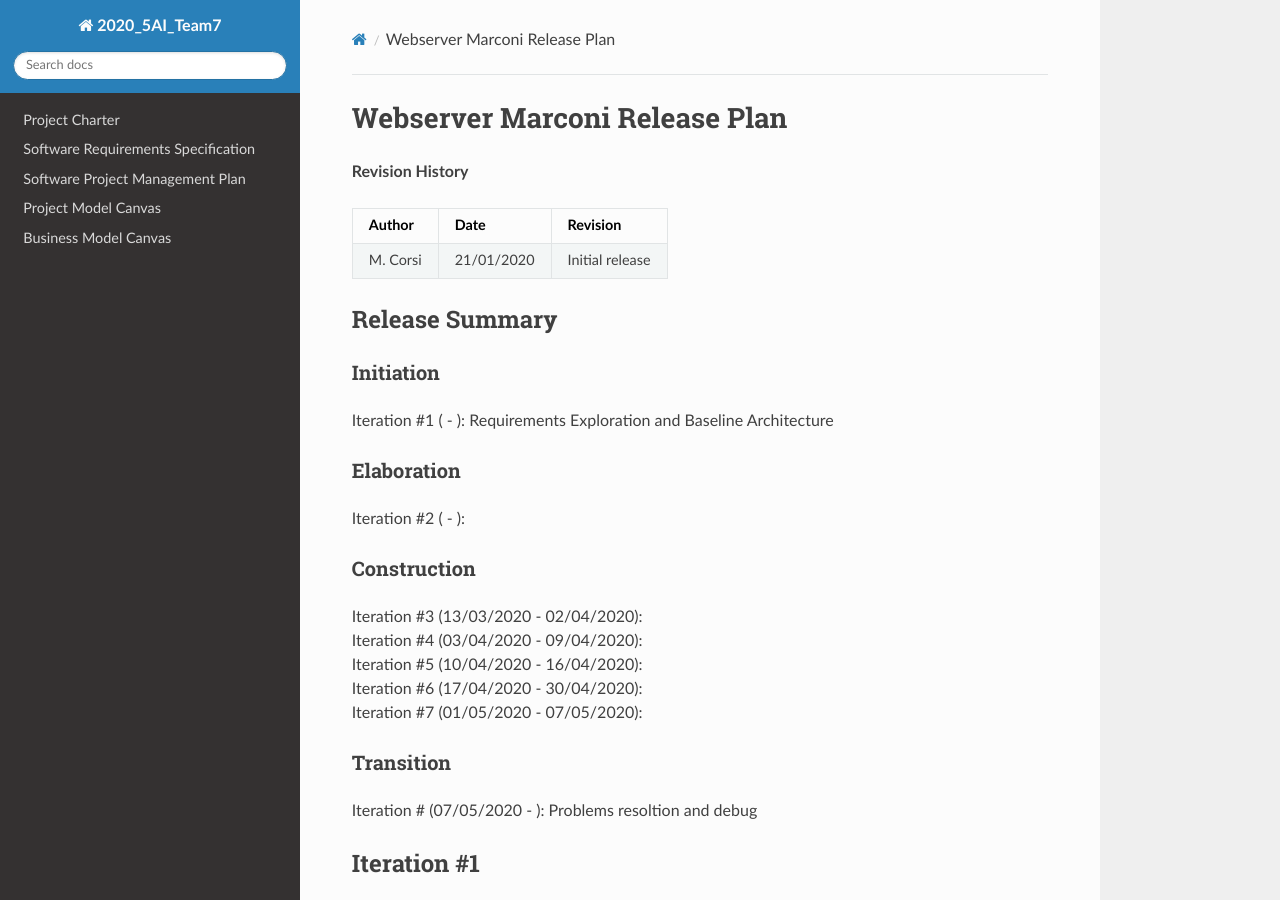
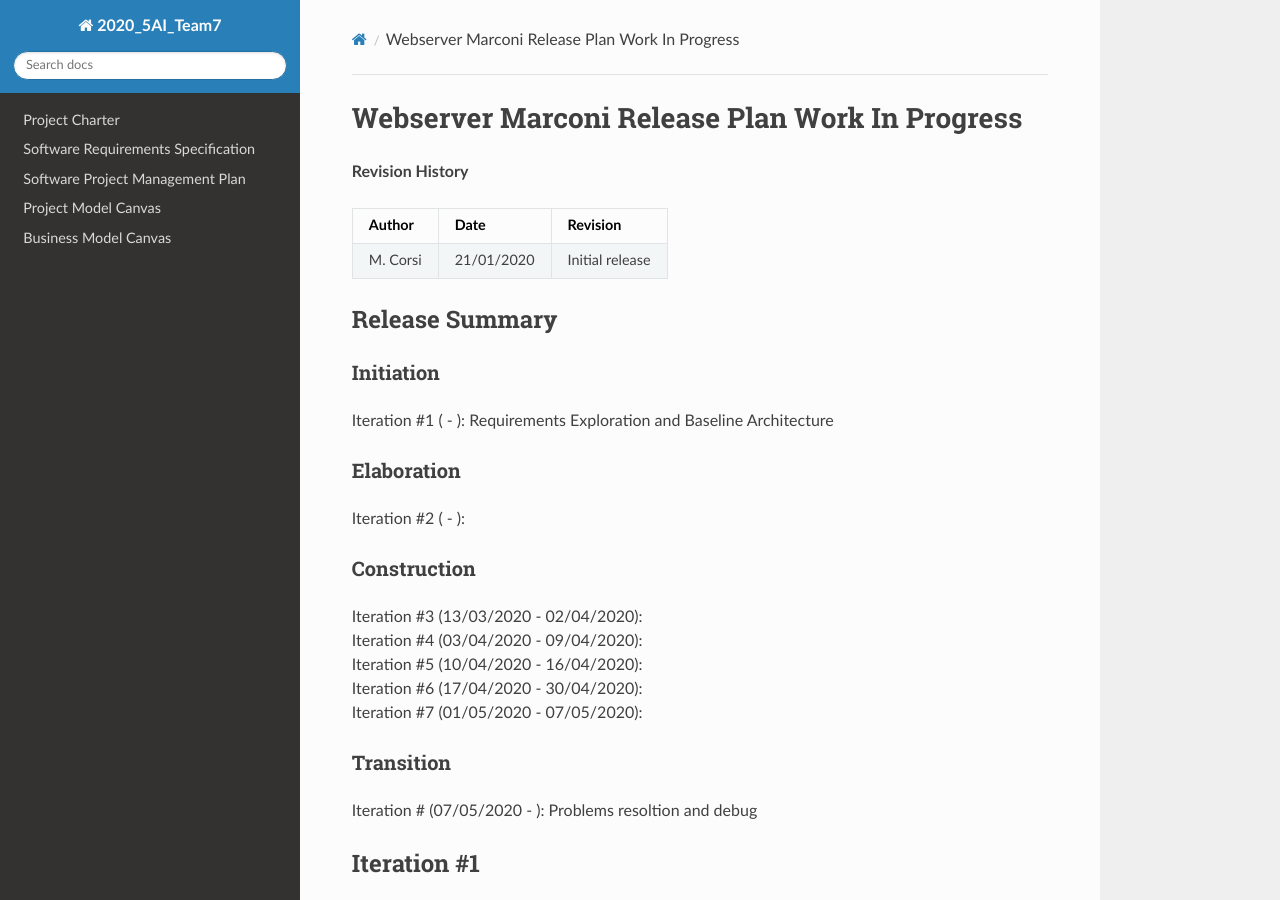
Before and after one commit to Fr0stBob/2020-5Ai-team7-Corsi, an MkDocs documentation site: the page built from docs/Release Plan.md, in a window 1280 px wide and 900 px high. Built offline with MkDocs 1.6.1, drawn with Linux system fonts in a browser that asks for light colours; nearby versions of some CDN libraries.

Commit message:
Update Release Plan.md

```diff
--- a/docs/Release Plan.md
+++ b/docs/Release Plan.md
@@ -1,4 +1,4 @@
-# Webserver Marconi Release Plan
+# Webserver Marconi Release Plan Work In Progress
 
 **Revision History**
 
```
